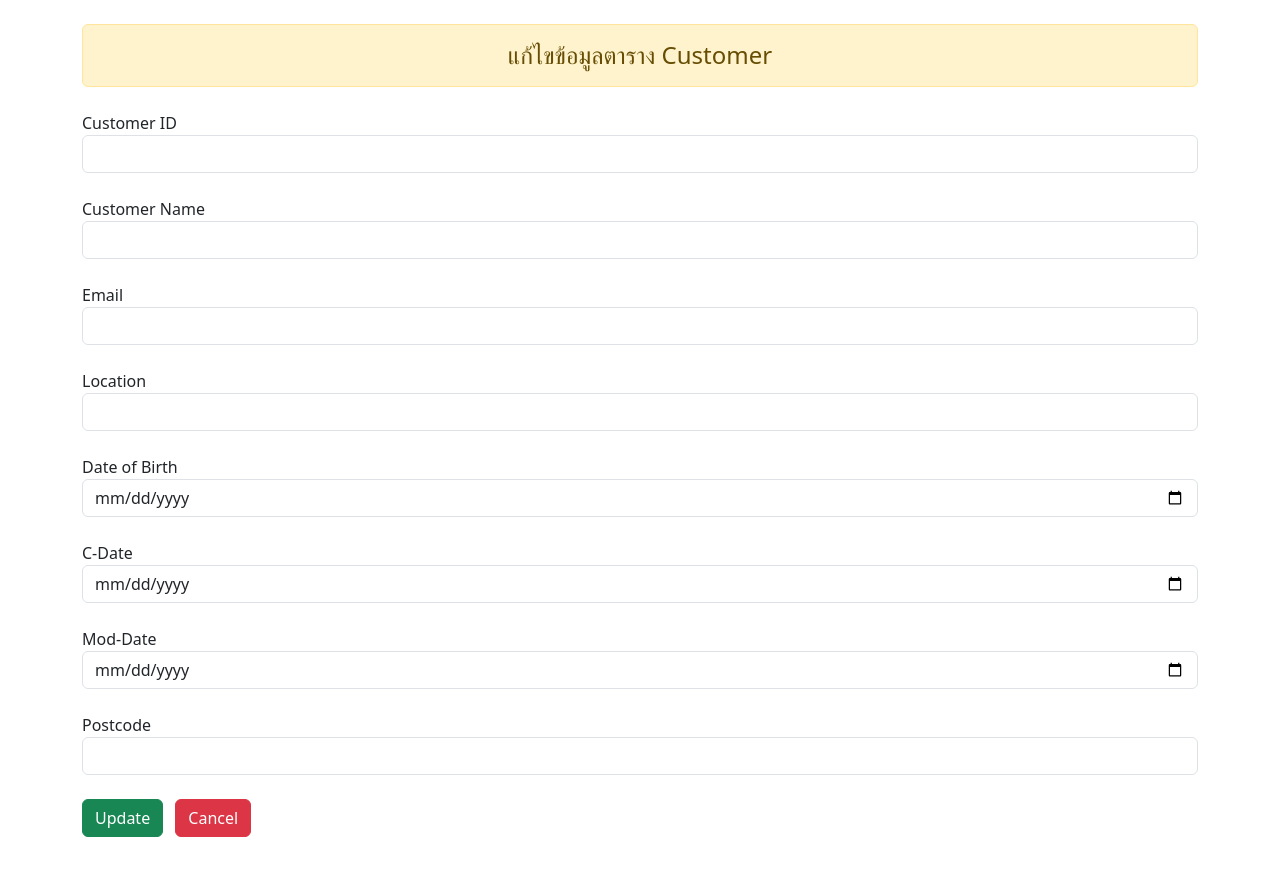
After one commit to MeanBordin/Boostrap5-MySQL, a PHP site: page /edite_cus.php?id=1 in a window 1280 px wide. The commit adds this page. Run offline with PHP 8.4, Linux system fonts and the light colour scheme; data that the repository does not hold is empty; some libraries are stand-ins or nearby versions.

Commit message:
second commit

```diff
--- /dev/null
+++ b/admin/edite_cus.php
@@ -0,0 +1,47 @@
+<?php
+    include 'conndb.php';
+
+    $id = $_GET['id'];
+    $sql = "SELECT * FROM Customer WHERE customer_id='$id' ";
+    $result = mysqli_query($conn, $sql);
+    $row = mysqli_fetch_array($result);
+?>
+<!DOCTYPE html>
+<html lang="en">
+<head>
+    <meta charset="UTF-8">
+    <meta http-equiv="X-UA-Compatible" content="IE=edge">
+    <meta name="viewport" content="width=device-width, initial-scale=1.0">
+    <title>Insert Data</title>
+    <link rel="stylesheet" href="../bootstrap/css/bootstrap.min.css">
+</head>
+<body>
+    <div class="container">
+        <div class="h4 text-center alert alert-warning mb-4 mt-4" role="alert">
+            แก้ไขข้อมูลตาราง Customer
+        </div>
+        <form action="update_cus.php" method="POST">
+            <label for="">Customer ID</label>
+            <input class="form-control mb-4" type="text" name="customer_id" value="<?=$row['customer_id']?>" readonly>
+            <label for="">Customer Name</label>
+            <input class="form-control mb-4" type="text" name="customer_name" value="<?=$row['customer_name']?>">
+            <label for="">Email</label>
+            <input class="form-control mb-4" type="email" name="email" value="<?=$row['email']?>">
+            <label for="">Location</label>
+            <input class="form-control mb-4" type="text" name="location" value="<?=$row['location']?>">
+            <label for="">Date of Birth</label>
+            <input class="form-control mb-4" type="date" name="date_of_birth" value="<?=$row['date_of_birth']?>">
+            <label for="">C-Date</label>
+            <input class="form-control mb-4" type="date" name="c_date" value="<?=$row['c_date']?>">
+            <label for="">Mod-Date</label>
+            <input class="form-control mb-4" type="date" name="mod_date" value="<?=$row['mod_date']?>">
+            <label for="">Postcode</label>
+            <input class="form-control" type="text" name="postcode" value="<?=$row['postcode']?>">
+            <button type="submit" class="btn btn-success mt-4 mb-4">Update</button>
+            <button type="submit" class="btn btn-danger ms-2">
+                <a class="text-white text-decoration-none" href="customer.php">Cancel</a>
+            </button>
+        </form>
+    </div>
+</body>
+</html>
--- a/form_invoice.php
+++ b/admin/form_invoice.php
@@ -5,12 +5,12 @@
     <meta http-equiv="X-UA-Compatible" content="IE=edge">
     <meta name="viewport" content="width=device-width, initial-scale=1.0">
     <title>insert</title>
-    <link rel="stylesheet" href="bootstrap/css/bootstrap.min.css">
+    <link rel="stylesheet" href="../bootstrap/css/bootstrap.min.css">
 </head>
 <body>
     <div class="container">
-        <div class="h4 text-center alert alert-danger mb-4 mt-4" role="alert">
-            แก้ไขข้อมูลตาราง Invoice
+        <div class="h4 text-center alert alert-warning mb-4 mt-4" role="alert">
+            เพิ่มข้อมูลตาราง Invoice
         </div>
         <form  action="insert_invoice.php" method="POST">
             <label for="invoice_id">ID </label>
--- a/form_product.php
+++ b/admin/form_product.php
@@ -6,12 +6,12 @@
     <meta http-equiv="X-UA-Compatible" content="IE=edge">
     <meta name="viewport" content="width=device-width, initial-scale=1.0">
     <title>Insert Data</title>
-    <link rel="stylesheet" href="bootstrap/css/bootstrap.min.css">
+    <link rel="stylesheet" href="../bootstrap/css/bootstrap.min.css">
 </head>
 <body>
     <div class="container">
-        <div class="h4 text-center alert alert-danger mb-4 mt-4" role="alert">
-            แก้ไขข้อมูลตาราง Product
+        <div class="h4 text-center alert alert-warning mb-4 mt-4" role="alert">
+            เพิ่มข้อมูลตาราง Product
         </div>
         <form action="insert_product.php" method="POST">
             <label for="">Product ID</label>
--- a/product.php
+++ b/admin/product.php
@@ -6,7 +6,7 @@
     <meta http-equiv="X-UA-Compatible" content="IE=edge">
     <meta name="viewport" content="width=device-width, initial-scale=1.0">
     <title>Product Data</title>
-    <link rel="stylesheet" href="bootstrap/css/bootstrap.min.css">
+    <link rel="stylesheet" href="../bootstrap/css/bootstrap.min.css">
 </head>
 <body>
     <div class="container">
```
Also changed, not shown: admin/customer.php (renamed from customer.php, +8 -2 lines), admin/edite_invoice.php (added, +40 -0 lines), admin/form_cus.php (renamed from form_cus.php, +4 -6 lines), admin/invoice.php (renamed from invoice.php, +8 -5 lines), admin/test.php (added, +15 -0 lines), admin/update_cus.php (added, +25 -0 lines), admin/update_invoice.php (added, +17 -0 lines), admin/conndb.php (renamed from conndb.php), admin/dashbord.php (added), admin/del_cus.php (renamed from del_cus.php), admin/del_invoice.php (renamed from del_invoice.php), admin/insert_cus.php (renamed from insert_cus.php), admin/insert_invoice.php (renamed from insert_invoice.php), admin/insert_product.php (renamed from insert_product.php), 2 more files.
